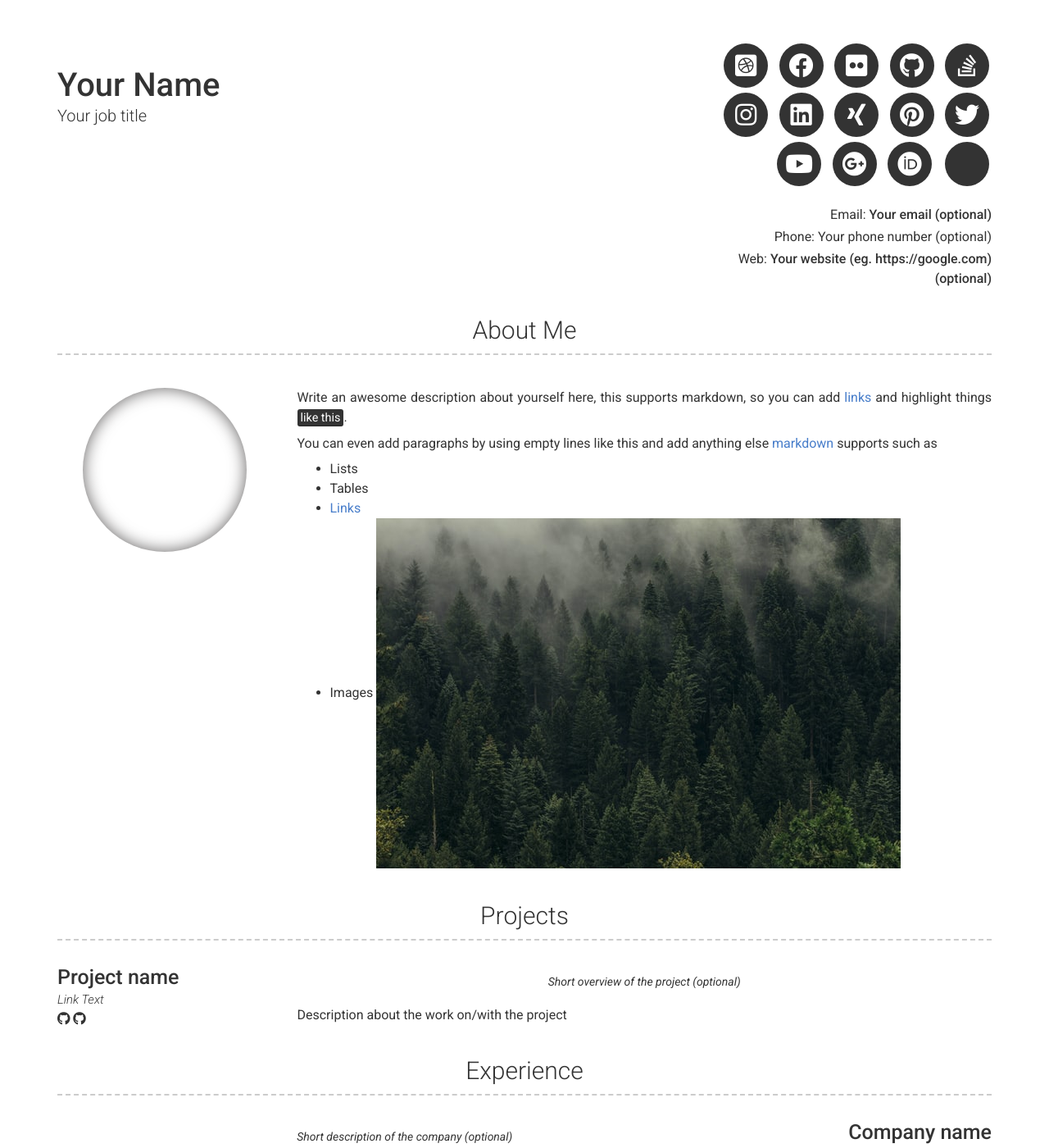
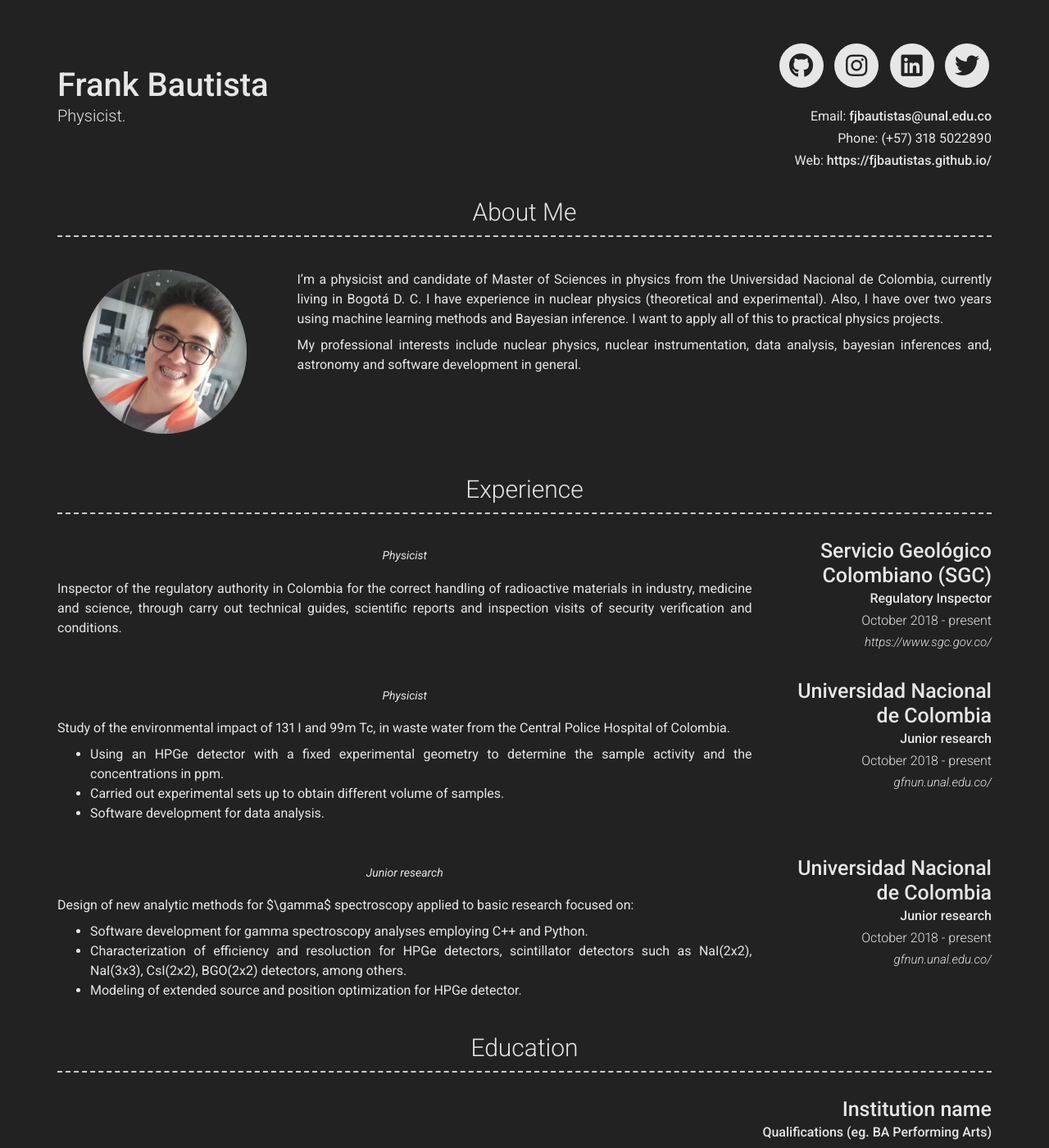
Before and after one commit to fjbautistas/fjbautistas.github.io, a Jekyll site: the page built from index.md, in a window 1280 px wide and 1400 px high. Shown: the whole window at 82% size. Built offline with Jekyll 4.4.1, drawn with Linux system fonts in a browser that asks for light colours; nearby versions of some CDN libraries; some of the changed text lies outside the part shown.

Commit message:
new style and information

```diff
--- a/_config.yml
+++ b/_config.yml
@@ -6,91 +6,71 @@ repository: Git repository where your resume will be hosted, only required if yo
 version: 2
 
 # Personal info
-name: Your Name
-title: Your job title
-email: Your email (optional)
-# email_title: Email (Email title override)
-phone: Your phone number (optional)
-# phone_title: Phone (Phone title override)
-website: Your website (eg. https://google.com)(optional)
-# website_title: Web (Website title override)
+name: Frank Bautista
+title: Physicist.
+email: fjbautistas@unal.edu.co
+phone: (+57) 318 5022890
+website: https://fjbautistas.github.io/
 
 # Dark Mode (true/false/never)
-darkmode: false
+darkmode: true
 
 # Social links
-twitter_username: jekyllrb
-github_username:  jekyll
-stackoverflow_username: "00000001"
-dribbble_username: jekyll
-facebook_username: jekyll
-flickr_username: jekyll
-instagram_username: jekyll
-linkedin_username: jekyll
-xing_username: jekyll
-pinterest_username: jekyll
-youtube_username: jekyll
-googleplus_username: +jekyll
-orcid_username: 0000-0000-0000-0000
-
-# Additional icon links
-additional_links:
-- title: Link name
-  icon: Font Awesome brand icon name (eg. fab fa-twitter) (https://fontawesome.com/icons?d=gallery&s=brands&m=free)
-  url: Link url (eg. https://google.com)
-# - title: another link
-#   icon: font awesome brand icon name (eg. fab fa-twitter) (https://fontawesome.com/icons?d=gallery&s=brands&m=free)
-#   url: Link url (eg. https://google.com)
-
-# Google Analytics and Tag Manager
-# Using more than one of these may cause issues with reporting
-# gtm: "GTM-0000000"
-# gtag: "UA-00000000-0"
-# google_analytics: "UA-00000000-0"
+twitter_username: fjbautistas
+github_username:  fjbautistas
+instagram_username: fjbautistas
+linkedin_username: fjbautistas
 
 # About Section
-# about_title: About Me (Use this to override about section title)
-about_profile_image: Directory of profile image (eg. images/profile.jpg)
+about_title: About Me
+about_profile_image: images/prof.jpg
 about_content: | # this will include new lines to allow paragraphs
-  Write an awesome description about yourself here, this supports markdown, so you can add [links](http://foobar.com) and highlight things <mark>like this</mark>.
+  I'm a physicist and candidate of Master of Sciences in physics from the Universidad Nacional de Colombia, currently living in Bogotá D. C. I have experience in nuclear physics (theoretical and experimental). Also, I have over two years using machine learning methods and Bayesian inference. I want to apply all of this to practical physics projects.
 
-  You can even add paragraphs by using empty lines like this and add anything else [markdown](https://www.markdownguide.org/getting-started#what-is-markdown) supports such as
-    - Lists
-    - Tables
-    - <a href="google.com">Links</a>
-    - Images ![alt text](/images/landscape-trees.jpg "Trees")
+  My professional interests include nuclear physics, nuclear instrumentation, data analysis, bayesian inferences and, astronomy and software development in general.
 
 content:
-  - title: Projects # Title for the section
-    layout: list # Type of content section (list/text)
-    content:
-      - layout: left
-        title: Project name
-        link: Link to project (eg. sproogen.github.io/modern-resume-theme)(optional)
-        link_text: Link Text
-        additional_links:
-          - title:  Github page for project (eg. sproogen/modern-resume-theme)
-            icon: fab fa-github
-            url: Link to project (eg. sproogen.github.io/modern-resume-theme)(optional)
-          - title:  Github page for project (eg. sproogen/modern-resume-theme)
-            icon: fab fa-github
-            url: Link to project (eg. sproogen.github.io/modern-resume-theme)(optional)
-        quote: >
-          Short overview of the project (optional)
-        description: | # this will include new lines to allow paragraphs
-          Description about the work on/with the project
+
   - title: Experience
     layout: list
     content:
       - layout: right
-        title: Company name
-        sub_title: Job title
-        caption: Date Range (eg. November 2016 - present)
-        link: Link to company (optional)
+        title: Servicio Geológico Colombiano (SGC)
+        sub_title: Regulatory Inspector
+        caption: October 2018 - present
+        link: https://www.sgc.gov.co/
         quote: >
-          Short description of the company (optional)
+          Physicist
         description: | # this will include new lines to allow paragraphs
-          Description of role
+          Inspector of the regulatory authority in Colombia for the correct handling of radioactive materials in industry, medicine and science, through  carry out technical guides, scientific reports and inspection visits of security verification and conditions.
+
+      - layout: right
+        title: Universidad Nacional de Colombia
+        sub_title: Junior research
+        caption: October 2018 - present
+        link: gfnun.unal.edu.co/
+        quote: >
+          Physicist
+        description: | # this will include new lines to allow paragraphs
+          Study of the environmental impact of 131 I and 99m Tc, in waste water from the Central Police Hospital of Colombia.
+          - Using an HPGe detector with a fixed experimental geometry to determine  the sample activity and the concentrations in ppm.
+          - Carried out experimental sets up to obtain different volume of samples.
+          - Software development for data analysis.
+
+      - layout: right
+        title: Universidad Nacional de Colombia
+        sub_title: Junior research
+        caption: October 2018 - present
+        link: gfnun.unal.edu.co/
+        quote: >
+          Junior research
+        description: | # this will include new lines to allow paragraphs
+          Design of new analytic methods for $\gamma$ spectroscopy applied to basic research focused on:
+
+          - Software development for gamma spectroscopy analyses employing C++ and Python.
+          - Characterization of efficiency and resoluction for HPGe detectors, scintillator detectors such as NaI(2x2), NaI(3x3), CsI(2x2), BGO(2x2) detectors, among others.
+          - Modeling of extended source and position optimization for HPGe detector.
+
   - title: Education
     layout: list
     content:
```
Also changed, not shown: images/prof.jpg (added), 14 other files.
